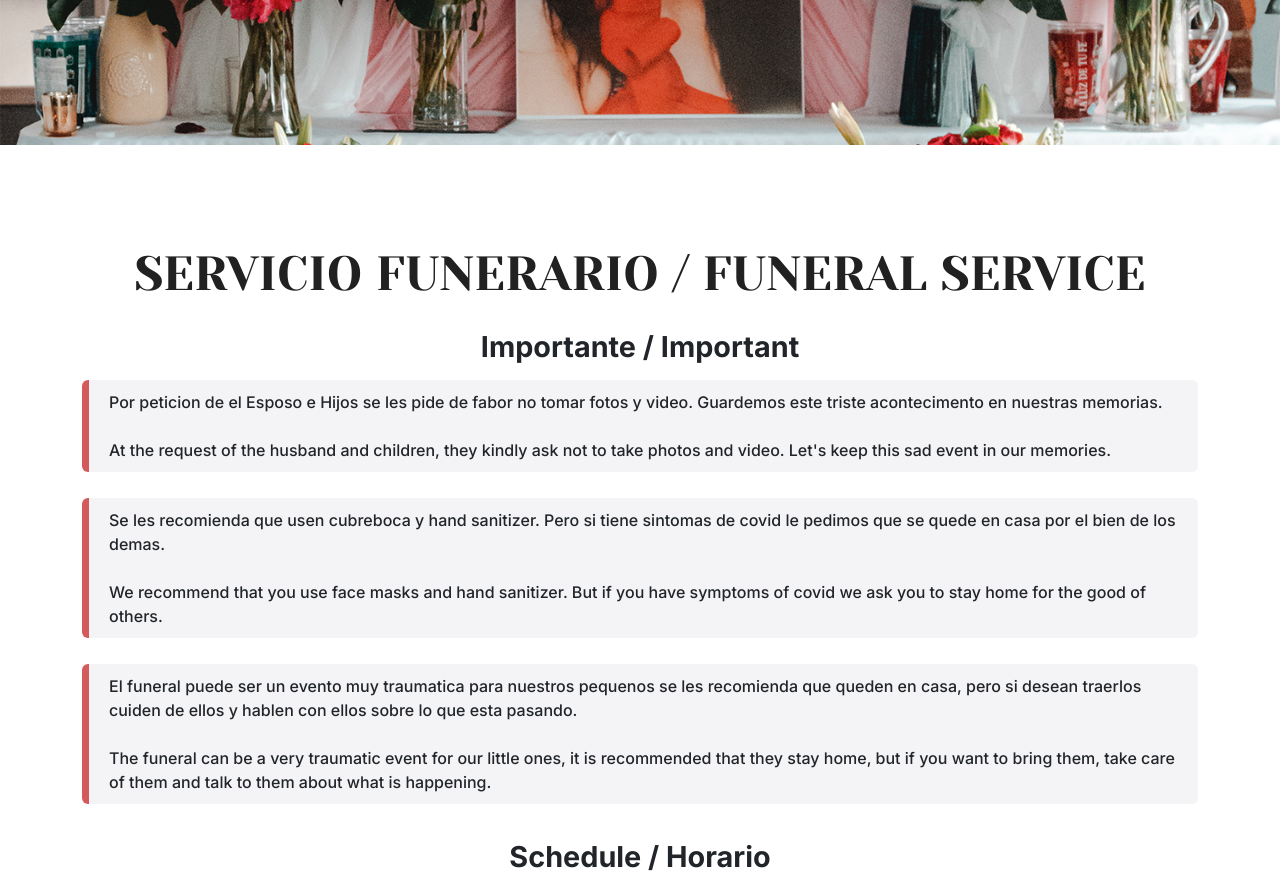
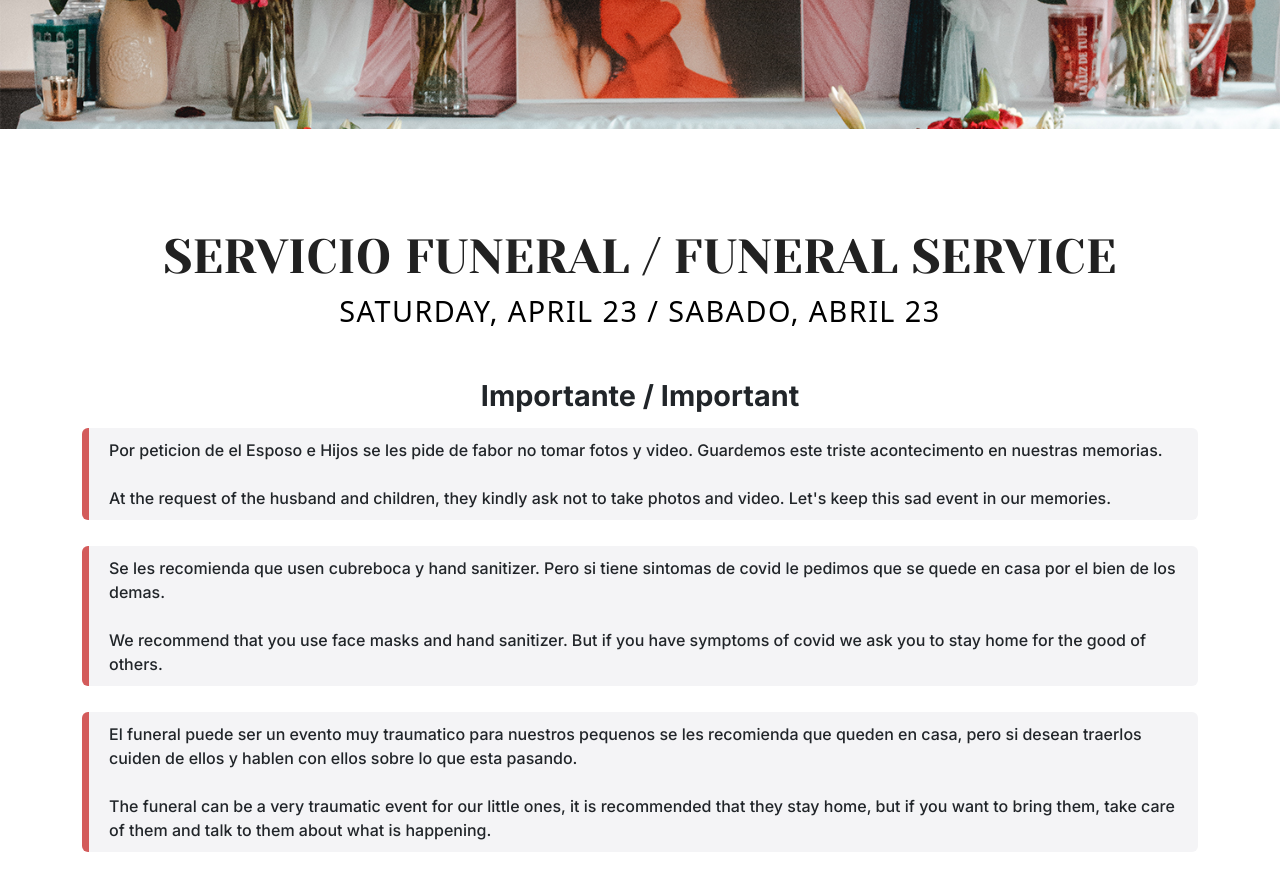
Before and after one commit to bmediax/jocabeth, a Gatsby site: page / in a window 1280 px wide. Shown: the part 1900-2778 px from the top of the page. Built offline with nearby package versions, Linux system fonts and the light colour scheme; Gatsby itself is replaced by a stand-in of ours.

Commit message:
Copy Update with Word Correction and Date ls "

```diff
--- a/src/components/Schedule.js
+++ b/src/components/Schedule.js
@@ -10,10 +10,14 @@ import Section from "./Section";
 const Schedule = () => {
   return (
     <Section
-      title="Servicio Funerario / Funeral Service"
+      title="Servicio Funeral / Funeral Service"
       type="schedule"
       id="schedule"
+      style={{"--title-marginBlockEnd": "10px"}}
     >
+      <h3 className={scheduleStyles.date}>
+        SATURDAY, APRIL 23 / SABADO, ABRIL 23
+      </h3>
       <Container fluid={true} className={scheduleStyles.importantSection}>
         <Row>
           <Col md={12}>
@@ -46,7 +50,7 @@ const Schedule = () => {
             <blockquote>
               {/* Si trae un niño, esté atento a ellos ya que queremos sé respetuoso
               con los que estan presente. */}
-              El funeral puede ser un evento muy traumatica para nuestros
+              El funeral puede ser un evento muy traumatico para nuestros
               pequenos se les recomienda que queden en casa, pero si desean
               traerlos cuiden de ellos y hablen con ellos sobre lo que esta
               pasando.
--- a/src/components/Section.js
+++ b/src/components/Section.js
@@ -2,7 +2,7 @@ import * as sectionStyles from "../styles/section.module.scss";
 
 import React from "react";
 
-const Section = ({ title, children, type, id, className }) => {
+const Section = ({ title, children, type, id, className, style }) => {
   const isTitle = (titleData) => {
     if (titleData === "" || titleData === undefined) {
       return "";
@@ -11,7 +11,7 @@ const Section = ({ title, children, type, id, className }) => {
     }
   };
   return (
-    <section id={id} className={`${sectionStyles.section} ${type}-section ${className ? className : ''}`}>
+    <section id={id} style={style} className={`${sectionStyles.section} ${type}-section ${className ? className : ''}`}>
       {isTitle(title)}
       <div className={sectionStyles.content}>{children}</div>
     </section>
--- a/src/components/Story.js
+++ b/src/components/Story.js
@@ -25,7 +25,13 @@ const Story = () => {
         Zumba, ayudando y compartiendo sus experiencias con personas que también
         han tenido enfermedades crónicas y uniéndose a un estudio bíblico.
       </p>
-      <hr style={{height: "clamp(10px, 3vw, 40px)", background: "transparent"}}/>
+      <hr
+        style={{
+          height: "3px",
+          background: "#d9d9d9",
+          marginBlock: "clamp(10px, 2vw, 30px)",
+        }}
+      />
       <p>
         On Friday, April 15th, Jocabeth Teodoro - Garcia had medical
         complications that resulted in her passing away.
--- a/src/styles/schedule.module.scss
+++ b/src/styles/schedule.module.scss
@@ -1,3 +1,13 @@
+.date {
+  text-align: center;
+  font-size: clamp(1.3rem, 3vw, 1.8em) !important;
+  font-weight: 500;
+  text-transform: uppercase;
+  letter-spacing: 0.05em;
+  color: #000;
+  margin-block-end: clamp(30px, 6vw, 50px) !important;
+}
+
 .scheduleSection {
   .invitation {
     font-weight: 500;
@@ -16,7 +26,7 @@
 
 .importantSection {
   & > div > div:not(:nth-child(-n + 2)) > blockquote {
-    margin-block-start:10px;
+    margin-block-start: 10px;
   }
 }
 
--- a/src/styles/section.module.scss
+++ b/src/styles/section.module.scss
@@ -5,7 +5,7 @@
     font-size: clamp(2rem, 5vw, 3rem) !important;
     padding: 0px !important;
     margin-block-start: 0px !important;
-    margin-block-end: 30px !important;
+    margin-block-end: var(--title-marginBlockEnd, 30px) !important;
     line-height: 1.1;
   }
 
```
Also changed, not shown: src/components/ScheduleTable.js (+0 -7 lines).
